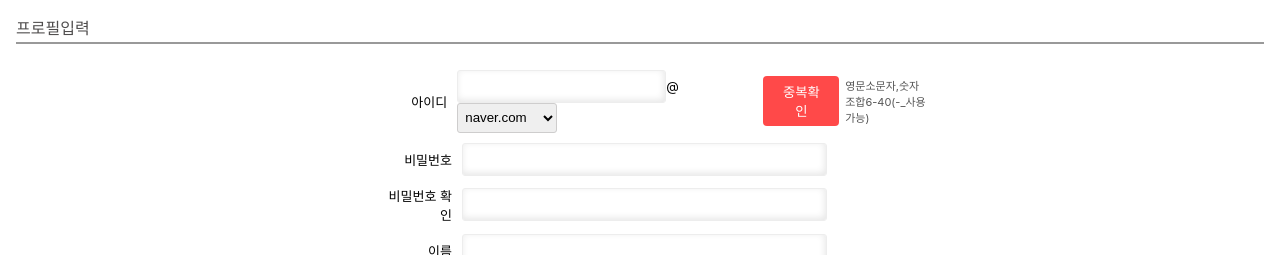
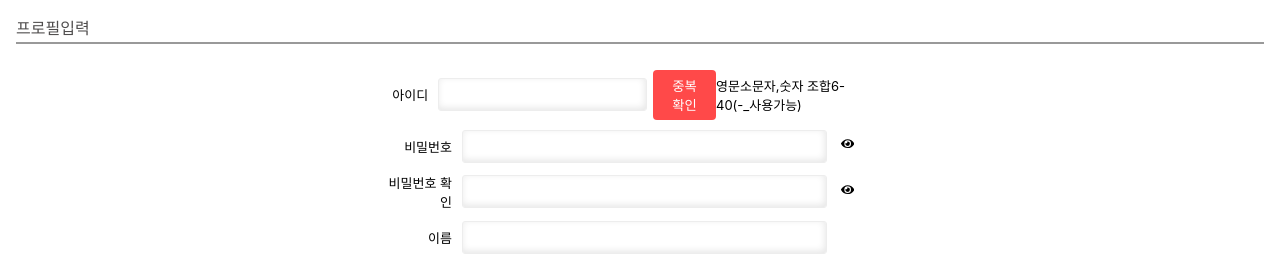
Before and after one commit to yesun1234/Cyworld, a React (Create React App) app: page /join in a window 1280 px wide. Shown: the part 126-381 px from the top of the page. Built offline with nearby package versions, Linux system fonts and the light colour scheme; no server answers; a web font is replaced by a local one.

Commit message:
회원가입 아이디 중복확인, 비밀번호 확인

```diff
--- a/src/index.css
+++ b/src/index.css
@@ -81,6 +81,8 @@ code {
 .find .findmain .findmainbtn{margin-top: 46px;}
 
 .join{height: auto; width: 100%;height: 100%;padding:22px 16px;z-index:1;position: relative;}
+.join .passwordbtn{background: none;color: #000;padding-left: .5rem;}
+/* .join:disabled{background: #ccc;cursor: not-allowed;} */
 .joinLogo{display: flex;align-items: center;color: #504e4e; font-weight: 1000; font-size: 18px;letter-spacing: -0.7px;}
 .joinLogo img{width: 32px;}
 .joinLogo a{text-decoration: none; color: #504e4e;}
--- a/src/nav/Join.jsx
+++ b/src/nav/Join.jsx
@@ -1,6 +1,7 @@
 import React, { useEffect, useState, useRef } from 'react';
 import Img from '../image/logo.svg';
 import { Link } from 'react-router-dom';
+import { FaEye, FaEyeSlash } from 'react-icons/fa';
 
 const Join = () => {
 
@@ -30,6 +31,8 @@ const Join = () => {
     const [selectedMonth, setSelectedMonth] = useState('');
     const [selectedDay, setSelectedDay] = useState('');
     const [username, setUsername] = useState('');
+    const [duplicateMessage, setDuplicateMessage] = useState('');
+    const [isDuplicate, setIsDuplicate] = useState(false);
     const [password, setPassword] = useState('');
     const [confirmPassword, setConfirmPassword] = useState('');
     const [name, setName] = useState('');
@@ -38,6 +41,8 @@ const Join = () => {
     const [days, setDays] = useState([]);
     const [step, setStep] = useState(1);
     const [finishi, setFinish] = useState(false);
+    const [isPasswordMatched, setIsPasswordMatched] = useState(true);
+    const [passwordType, setPasswordType] = useState('password')
 
     const usernameRef = useRef();
     const passwordRef = useRef();
@@ -72,6 +77,16 @@ const Join = () => {
     const handleSubmit = async () => {
         if (!username || !password || !confirmPassword || !name || !phone || !gender || !selectedYear || !selectedMonth || !selectedDay) {
             alert('모든 항목을 입력해주세요.');
+            return;
+        }
+
+        if(!duplicateMessage){
+            alert('아이디 중복 확인을 해주세요.');
+            return;
+        }
+
+        if(isDuplicate){
+            alert('이미 등록된 아이디입니다. 다른 아이디를 사용해주세요.');
             return;
         }
 
@@ -110,6 +125,42 @@ const Join = () => {
             alert('회원가입 중 오류가 발생했습니다.');
         }
     };
+    const handleConfirmPasswordChange = (e) => {
+        const value = e.target.value;
+        setConfirmPassword(value);
+        setIsPasswordMatched(password === value);
+    }
+
+    const togglePasswordVisibility = () => {
+        setPasswordType((preveType) => (preveType === 'password' ? 'text': 'password'))
+    }
+
+    const checkUsernameDuplicate = async () => {
+        if(!username){
+            alert('아이디를 입력해주세요.');
+            return;
+        }
+        try{
+            const response = await fetch('http://localhost:3001/member');
+            if(!response.ok){
+                throw new Error('HTTP error! status: ${response.status');
+            }
+            const members = await response.json();
+            const isDuplicate = members.some((member) => member.username === username);
+
+            if(isDuplicate){
+                alert('이미 등록된 아이디입니다.다른 아이디를 사용해주세요.')
+                setDuplicateMessage('이미 등록된 아이디입니다.');
+                setIsDuplicate(true);
+            }else{
+                setDuplicateMessage('사용 가능한 아이디입니다.');
+                setIsDuplicate(false);
+            }
+        }catch (error){
+            console.log('Error checking username', error);
+            alert('중복확인 중 문제가 발생했습니다.');
+        }
+    }
 
 
     return (
@@ -138,39 +189,63 @@ const Join = () => {
                     <li>
                         <span>아이디</span>
                         <span>
-                            <input type="text" ref={usernameRef} value={username} onChange={(e)=> setUsername(e.target.value)}/>
-                            @
-                            <select name="email" id="">
-                                <option value="naver">naver.com</option>
-                                <option value="nate">nate.com</option>
-                                <option value="daum">daum.net</option>
-                                <option value="">직접 작성하기</option>
-                            </select>
+                            <input
+                                type="text"
+                                ref={usernameRef}
+                                value={username}
+                                onChange={(e)=>
+                                    {setUsername(e.target.value);
+                                    setDuplicateMessage('');
+                                    setIsDuplicate(false)
+                                }}
+                            />
                         </span>
-                        <button>중복확인</button>
+                        <button onClick={checkUsernameDuplicate}>중복확인</button>
                         <span>영문소문자,숫자 조합6-40(-_사용가능)</span>
+                    <span style={{ color: isDuplicate ? 'red' : 'green', marginLeft: '10px' }}>
+                        {duplicateMessage}
+                    </span>
                     </li>
                     <li>
                         <span>비밀번호</span>
                         <span>
                             <input
-                                type="password"
+                                type={passwordType}
                                 ref={passwordRef}
                                 value={password}
                                 onChange={(e) => setPassword(e.target.value)}
                             />
+                            <button
+                                className='passwordbtn'
+                                type='button'
+                                onClick={togglePasswordVisibility}
+                            >
+                                {passwordType === 'password' ? <FaEye /> : <FaEyeSlash />}
+                            </button>
                         </span>
                     </li>
                     <li>
                         <span>비밀번호 확인</span>
                         <span>
                             <input
-                                type="password"
+                                type={passwordType}
                                 ref={confirmPasswordRef}
                                 value={confirmPassword}
-                                onChange={(e) => setConfirmPassword(e.target.value)}
+                                onChange={handleConfirmPasswordChange}
                             />
+                             <button
+                                className='passwordbtn'
+                                type='button'
+                                onClick={togglePasswordVisibility}
+                            >
+                                {passwordType === 'password' ? <FaEye /> : <FaEyeSlash />}
+                            </button>
                         </span>
+                        {!isPasswordMatched && (
+                            <span style={{color: 'red', fontSize : '12px', marginLeft : '10px'}}>
+                                비밀번호 일치하지 않음
+                            </span>
+                        )}
                     </li>
                     <li>
                         <span>이름</span>
```
Also changed, not shown: src/db/Data.json.
